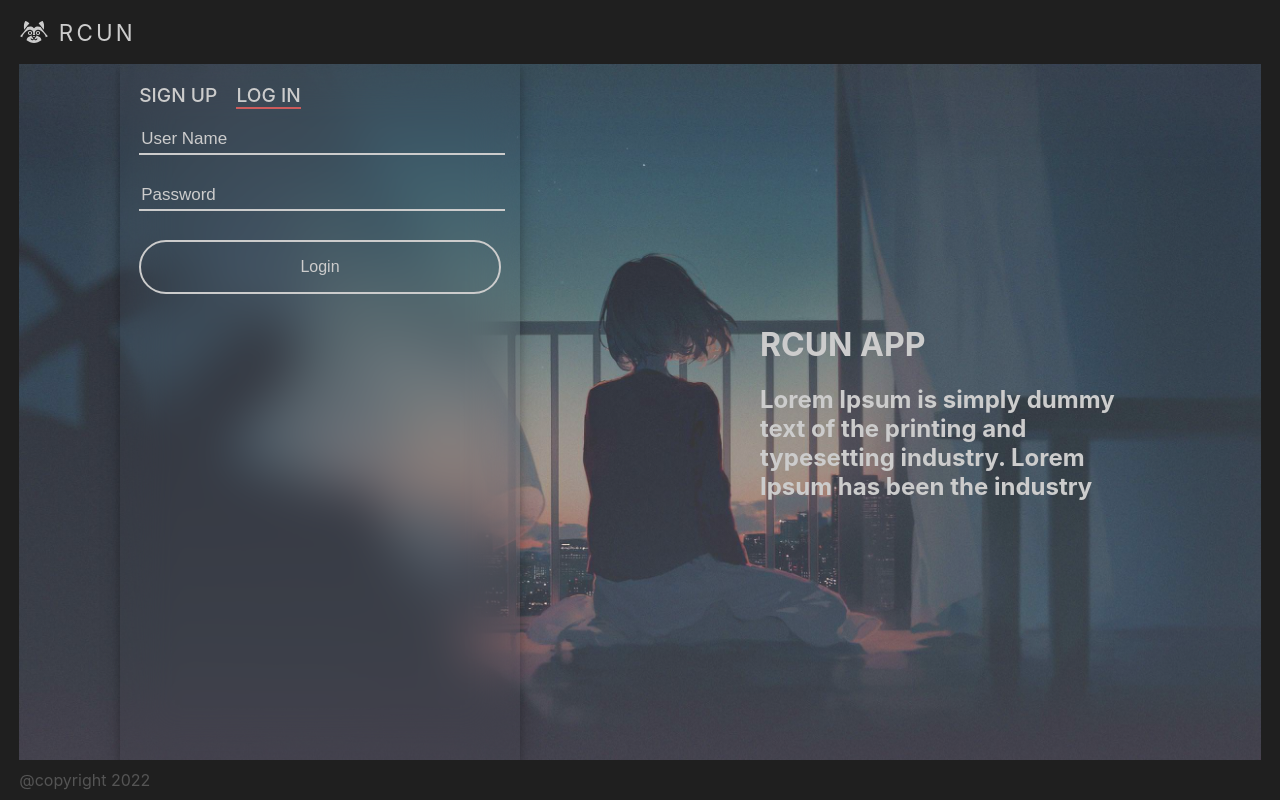
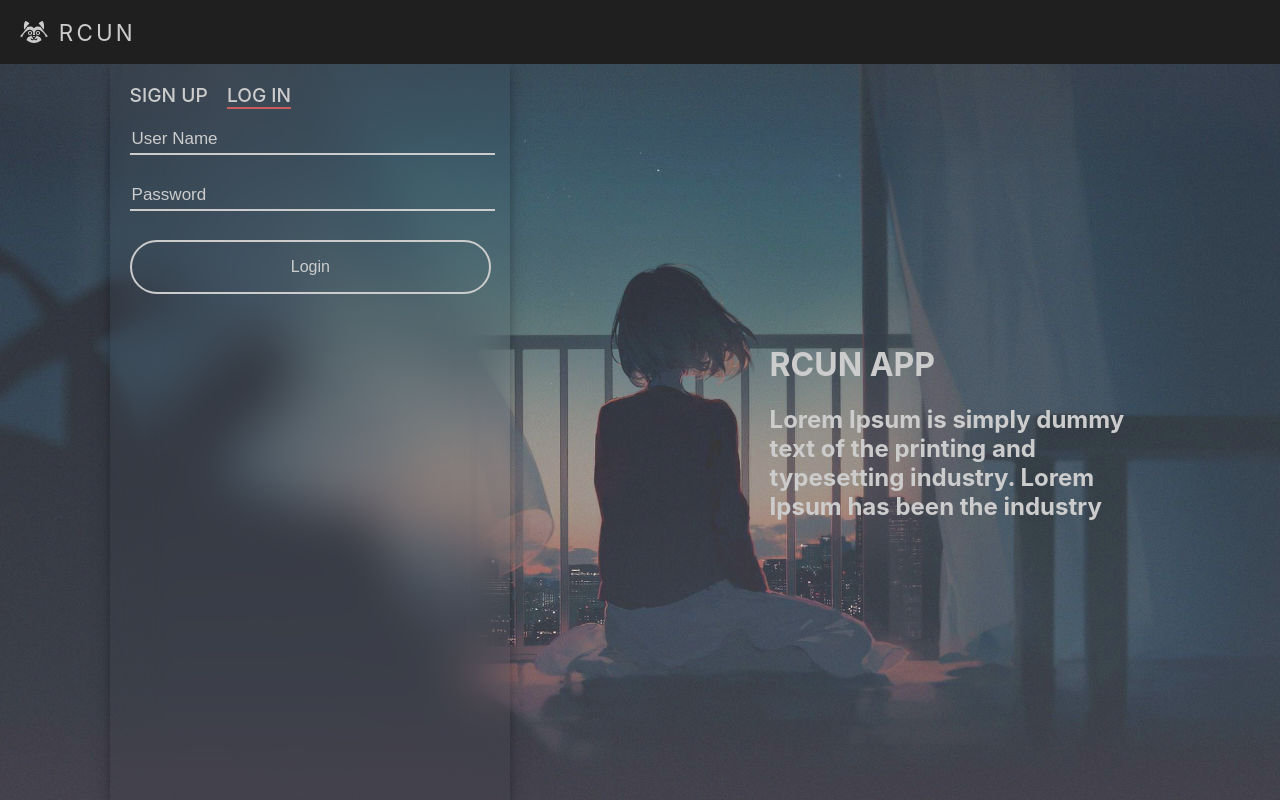
Before and after one commit to rcun-org/rcun-web, a React app: page /login in a window 1280 px wide. Built offline with nearby package versions, Linux system fonts and the light colour scheme.

Commit message:
fix styles room page

```diff
--- a/src/components/AppLayout/AppLayout.jsx
+++ b/src/components/AppLayout/AppLayout.jsx
@@ -1,6 +1,5 @@
 import React from 'react';
 import AppHeader from "./AppHeader";
-import AppFooter from "./AppFooter";
 import classes from './AppLayout.module.scss'
 
 const AppLayout = (props) => {
@@ -10,7 +9,6 @@ const AppLayout = (props) => {
             <div className={classes.bodyContainer}>
                 {props.children}
             </div>
-            <AppFooter/>
         </div>
     );
 };
--- a/src/components/AppLayout/AppLayout.module.scss
+++ b/src/components/AppLayout/AppLayout.module.scss
@@ -5,7 +5,7 @@
   height: 100vh;
   background-color: $dark-grey;
   display: grid;
-  grid-template-rows: 8% 87% 5%;
+  grid-template-rows: 8% 92%;
 }
 
 .headerContainer {
@@ -16,17 +16,10 @@
 }
 
 .bodyContainer {
-  padding-left:1.2rem;
-  padding-right:1.2rem;
+  //padding-left:1.2rem;
+  //padding-right:1.2rem;
 }
 
-.footerContainer {
-  display: flex;
-  align-items: center;
-  padding-left:1.2rem;
-  padding-right:1.2rem;
-  color: $footer-base-color;
-}
 
 .headerContainerLogo {
   font-size: 1.4rem;
--- a/src/components/AppMain/AppMain.module.scss
+++ b/src/components/AppMain/AppMain.module.scss
@@ -1,5 +1,7 @@
 .container {
   display: grid;
+  padding-left: 1.2rem;
+  padding-right: 1.2rem;
   grid-template-columns: 9fr 4fr;
   height: 100%;
 }
--- a/src/components/Chat/Chat.module.scss
+++ b/src/components/Chat/Chat.module.scss
@@ -5,7 +5,7 @@
   height: 250px;
   display: flex;
   flex-direction: column;
-  justify-content: space-between;
+  justify-content: space-around;
   position: absolute;
   bottom: 0;
   right: 10px;
@@ -25,6 +25,7 @@
   position: absolute;
   bottom: 0;
 }
+
 .msg_history:focus .msg_item {
   opacity: 1;
 }
@@ -66,7 +67,7 @@
 }
 
 .msg_entry input {
-  background: $base-grey;
+  background: transparent;
   opacity: 0.8;
   padding: 4px;
   border: none;
@@ -84,12 +85,15 @@
 .msg_item {
   transition: all 0.5s;
 }
+
 .msg_item:nth-last-child(2) {
   opacity: 0.9;
 }
+
 .msg_item:nth-last-child(3) {
   opacity: 0.6;
 }
+
 .msg_item:nth-last-child(4) {
   opacity: 0.35;
 }
--- a/src/components/PlayerController/PlayerController.jsx
+++ b/src/components/PlayerController/PlayerController.jsx
@@ -15,8 +15,8 @@ function PlayerController(props) {
                 <button onClick={props.handlePlayPausePush}>
 
                     {(props.isPaused) ?
-                        <AiOutlinePlaySquare size={30}/> :
-                        <AiOutlinePauseCircle size={30}/>
+                        <AiOutlinePlaySquare size={20}/> :
+                        <AiOutlinePauseCircle size={20}/>
                     }
 
                 </button>
--- a/src/components/PlayerController/PlayerController.module.scss
+++ b/src/components/PlayerController/PlayerController.module.scss
@@ -1,26 +1,27 @@
 @import "../../styles/colors.scss";
-.control_buttons{
-    width: 50px;
+
+.control_buttons {
   display: flex;
+  gap:20px;
   justify-content: space-between;
   margin: 0 auto;
 }
 
-.player_controller{
+.player_controller {
   padding: 10px;
   color: $light-grey;
   background-color: #202020;
   display: flex;
   justify-content: center;
-    align-items:center;
+  align-items: center;
 
 }
 
-.control_buttons button:nth-of-type(2){
+.control_buttons button:nth-of-type(2) {
   margin: 0 15px;
 }
 
-.control_buttons button{
+.control_buttons button {
   background: none;
   color: inherit;
   border: none;
--- a/src/pages/AppMain.jsx
+++ b/src/pages/AppMain.jsx
@@ -3,7 +3,7 @@ import AppMainContainer from "../components/AppMain/AppMainContainer";
 
 const AppMain = () => {
     return (
-        <AppMainContainer/>
+            <AppMainContainer/>
     );
 };
 
--- a/src/pages/Room/Room.jsx
+++ b/src/pages/Room/Room.jsx
@@ -32,7 +32,6 @@ const Room = () => {
         };
         fetchRoomData().catch();
     }, []);
-
 
 
     // establish ws connection
@@ -133,7 +132,8 @@ const Room = () => {
         <div className={classes.container}>
             {!roomData ?
                 <h3 style={{color: 'white'}}>loading...</h3> :
-                <div>
+                <div style={{height: '100%'}}>
+                    <div className={classes.video_and_player}>
                         <VideoPlayer videoId={roomData.yt_video_id} isPlaying={!playerState.isPaused}
                                      forwardedRef={playerRef}/>
                         <PlayerController
@@ -143,12 +143,13 @@ const Room = () => {
                             isPaused={playerState.isPaused}
 
                         />
-                    <BaseButton
-                        style={{width: '100px', fontSize: '12px', marginTop: '8px'}}
-                        onClick={() => history.push('/')}
-                    >
-                        Back
-                    </BaseButton>
+                    </div>
+                    {/*<BaseButton*/}
+                    {/*    style={{width: '100px', fontSize: '12px', marginTop: '8px'}}*/}
+                    {/*    onClick={() => history.push('/')}*/}
+                    {/*>*/}
+                    {/*    Back*/}
+                    {/*</BaseButton>*/}
                     <Chat/>
 
                 </div>
--- a/src/pages/Room/room.module.scss
+++ b/src/pages/Room/room.module.scss
@@ -1,3 +1,9 @@
 .container {
   height: 100%;
 }
+
+.video_and_player {
+  height: 100%;
+  display: grid;
+  grid-template-rows: 90% 10%;
+}
--- a/src/pages/VideoPlayer.jsx
+++ b/src/pages/VideoPlayer.jsx
@@ -16,7 +16,7 @@ const VideoPlayer = ({videoId,isPlaying,forwardedRef}) => {
                 opts={opts}
                 // onReady={() => console.log("youtube ready")}
                 width='100%'
-                height='480px'
+                height='100%'
                 controls={true}
                 playing={isPlaying}
                 ref={forwardedRef}
```
Lines whose indentation alone changed are shown as unchanged.
